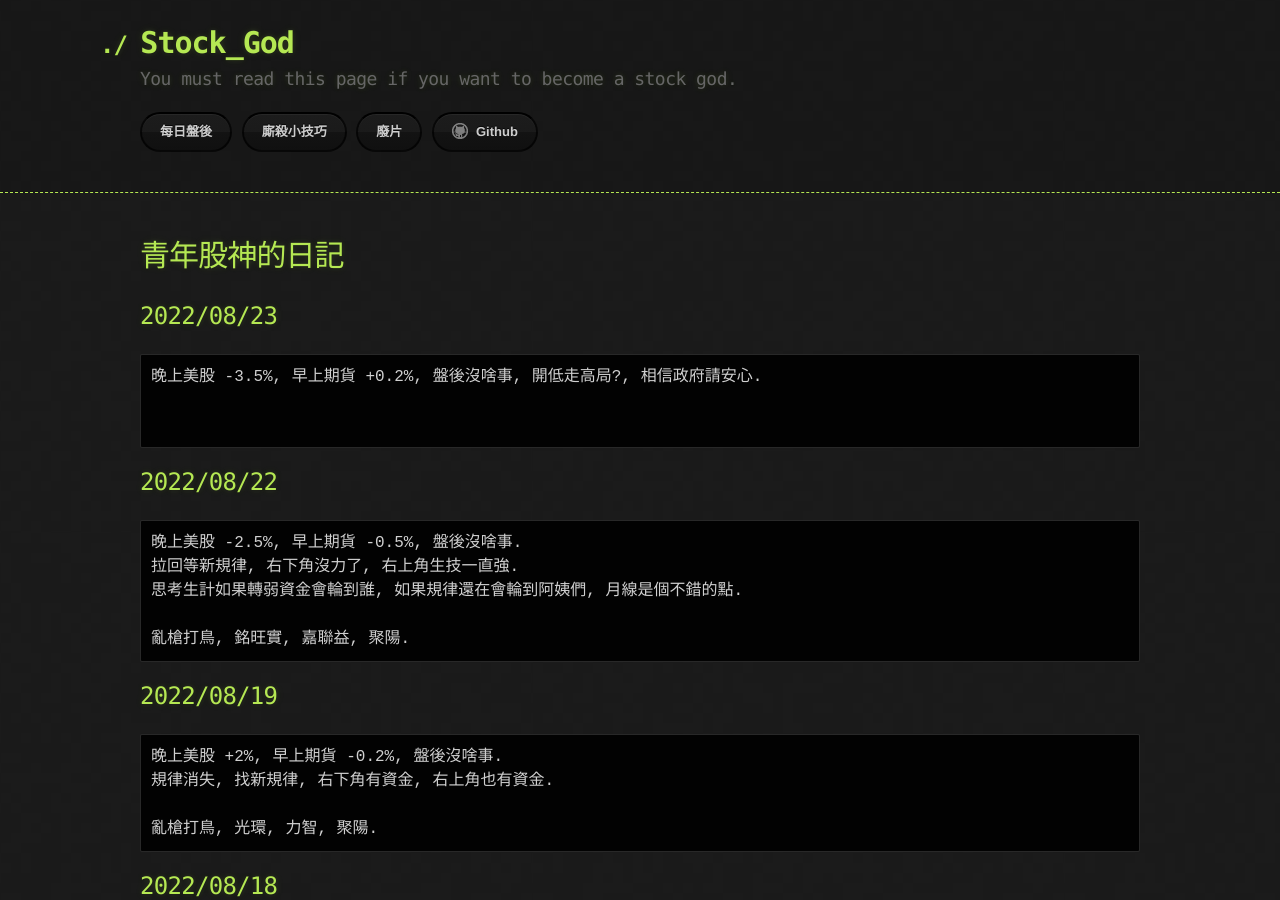
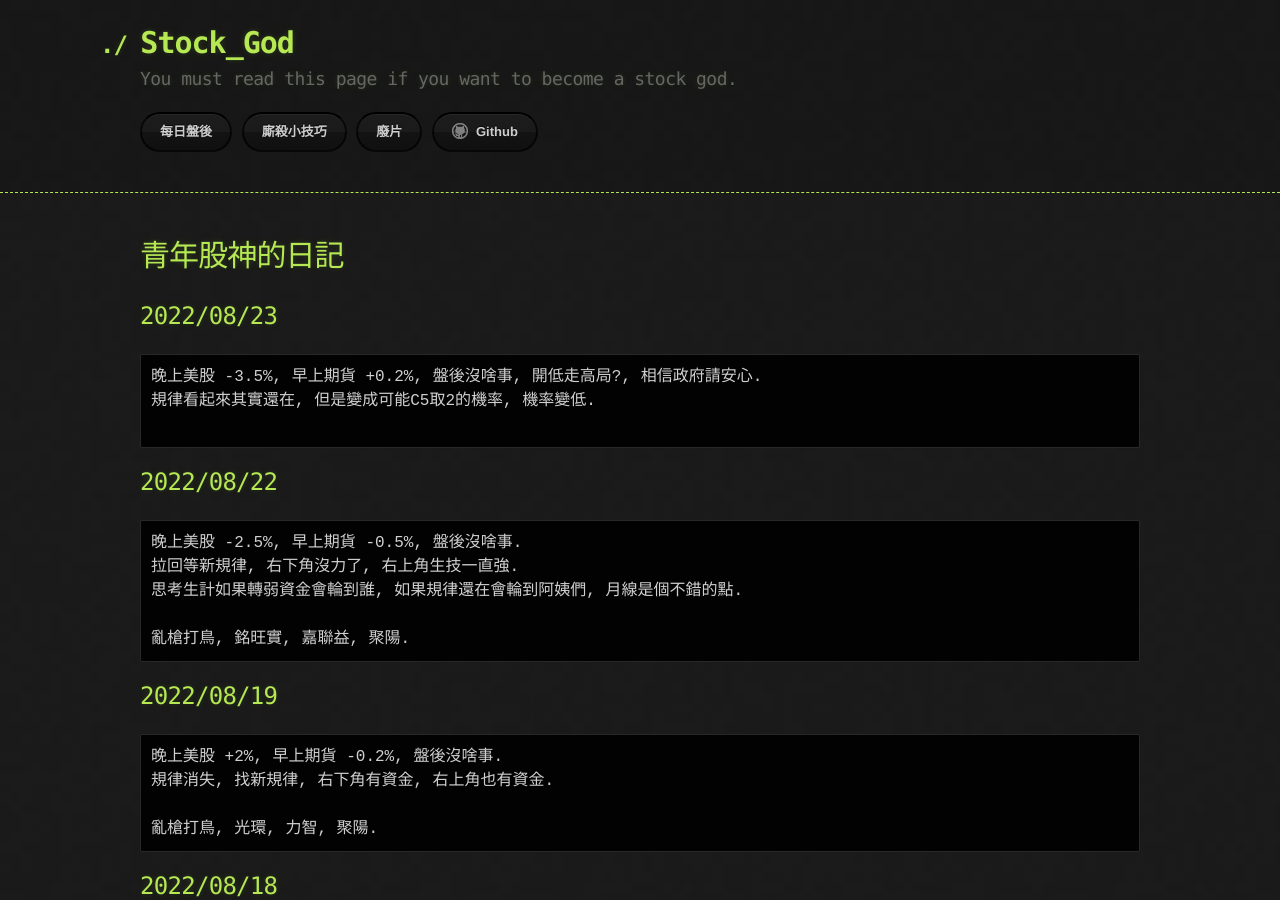
Before and after one commit to lepg5487/Stock_God, a Jekyll site: the page built from index.md, in a window 1280 px wide and 900 px high. Built offline with Jekyll 4.4.1, drawn with Linux system fonts in a browser that asks for light colours; our own code applies the rules of GitHub Pages for plain Markdown files.

Commit message:
Update index.md

````diff
--- a/index.md
+++ b/index.md
@@ -7,7 +7,7 @@ layout: testlayouts
 ## 2022/08/23
 ```
 晚上美股 -3.5%, 早上期貨 +0.2%, 盤後沒啥事, 開低走高局?, 相信政府請安心.
-
+規律看起來其實還在, 但是變成可能C5取2的機率, 機率變低.
 
 ```
 
````
